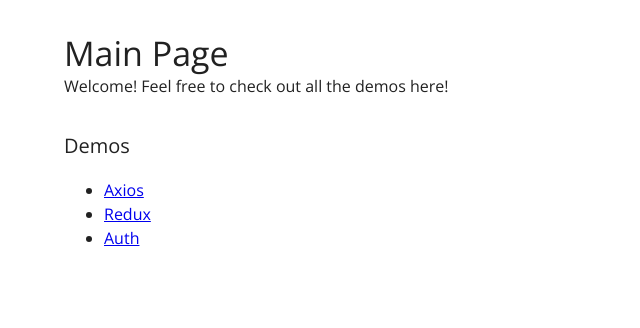
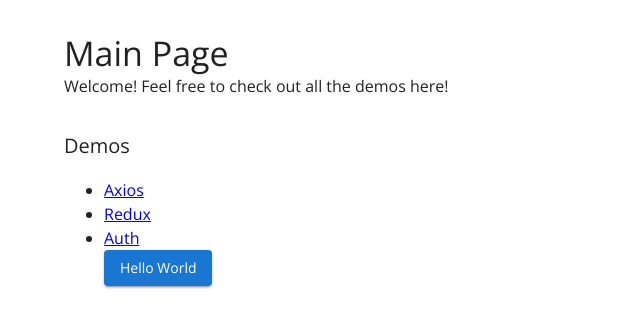
Before and after one commit to skoukuntla/Wabash-Valley-Trust, a React (Create React App) app in the folder client/: page / in a window 1280 px wide. Shown: the top 328 px of the page, without its empty margins (0-640 px from the left). Built offline with nearby package versions, Linux system fonts and the light colour scheme; no server answers.

Commit message:
Added button

```diff
--- a/client/src/views/Main/Main.tsx
+++ b/client/src/views/Main/Main.tsx
@@ -1,4 +1,4 @@
-import { Box, Container, Typography } from '@mui/material'
+import { Box, Button, Container, Typography } from '@mui/material'
 import { Link } from 'react-router-dom'
 
 export default function Main() {
@@ -20,6 +20,15 @@ export default function Main() {
           <li>
             <Link to="/auth">Auth</Link>
           </li>
+          <Button
+            variant="contained"
+            onClick={() => {
+              console.log('hello')
+              // show textbox
+            }}
+          >
+            Hello World
+          </Button>
         </ul>
       </Box>
     </Container>
```
Also changed, not shown: client/src/components/Button/Textbox.tsx (added).
